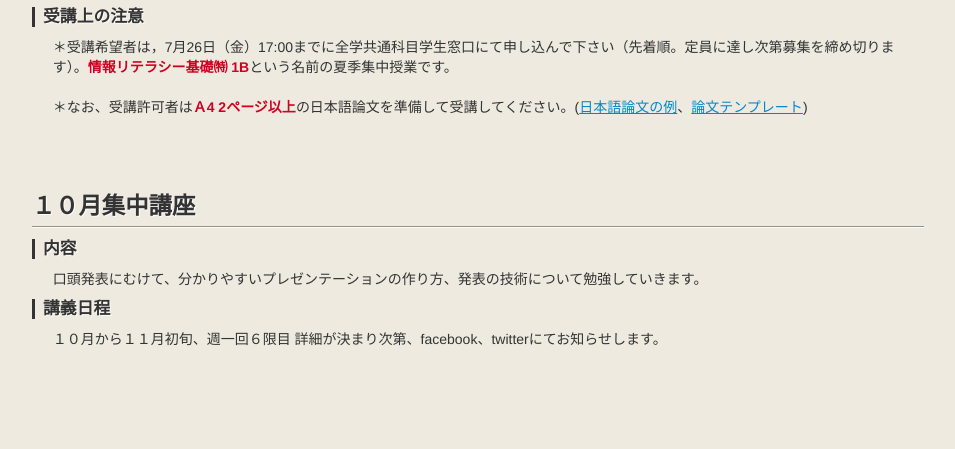
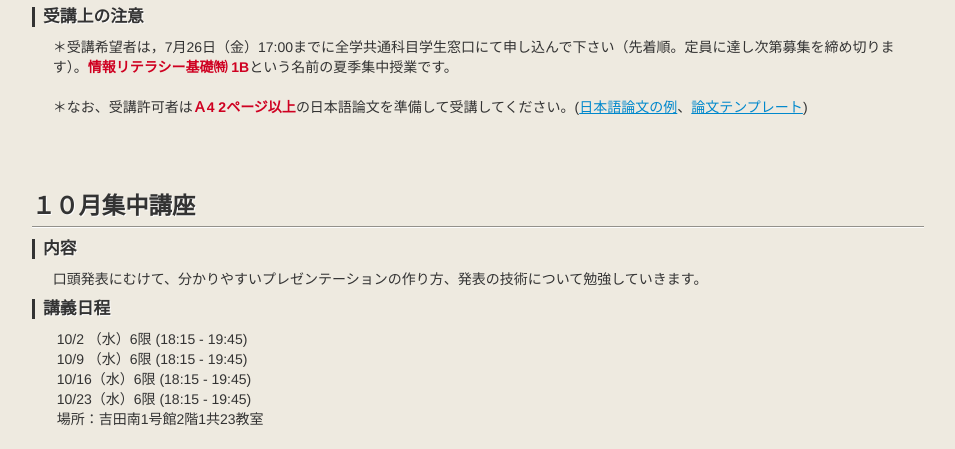
Before and after one commit to zkbreeze/Sympo2013HP, a plain HTML site: page student_index.html in a window 1280 px wide. Shown: the part 2348-2797 px from the top of the page, without its empty margins (316-1271 px from the left). Drawn offline with Linux system fonts and the light colour scheme.

Commit message:
add OTC lesson

```diff
--- a/student_index.html
+++ b/student_index.html
@@ -162,6 +162,7 @@
               <h2>お知らせ</h2>
               <div id="info_box">
               <ul class="info">
+              <li><a href="student_index.html#octoberClass">１０月集中講座の日程</a>を更新しました。2013.07.24</li>
               <li>シンポジウムに参加するに当たり、研究に向き合う際の基本的な事項についてミニレクチャーを行います。皆様のご参加をお待ちしています。2013.07.08<br>　<br>
                         内容：　科学的方法について（１）参考書：コロナ社：研究ベース学習<br>
 日時：　7月9日　（火）　12時15分〜12時45分<br>
@@ -281,10 +282,12 @@
                 口頭発表にむけて、分かりやすいプレゼンテーションの作り方、発表の技術について勉強していきます。
               </p>
               <h3>講義日程</h3>
-              <p>
-                １０月から１１月初旬、週一回６限目
-                詳細が決まり次第、facebook、twitterにてお知らせします。
-              </p>
+              <ul>
+              	<li>10/2 （水）6限 (18:15 - 19:45)</li>
+                <li>10/9 （水）6限 (18:15 - 19:45)</li>
+                <li>10/16（水）6限 (18:15 - 19:45)</li>
+                <li>10/23（水）6限 (18:15 - 19:45)</li>
+                <li>場所：吉田南1号館2階1共23教室</li>
             </div>
 
 
```
Also changed, not shown: index.html (+1 -0 lines), img/return_top.jpg (added), 2 other files.
